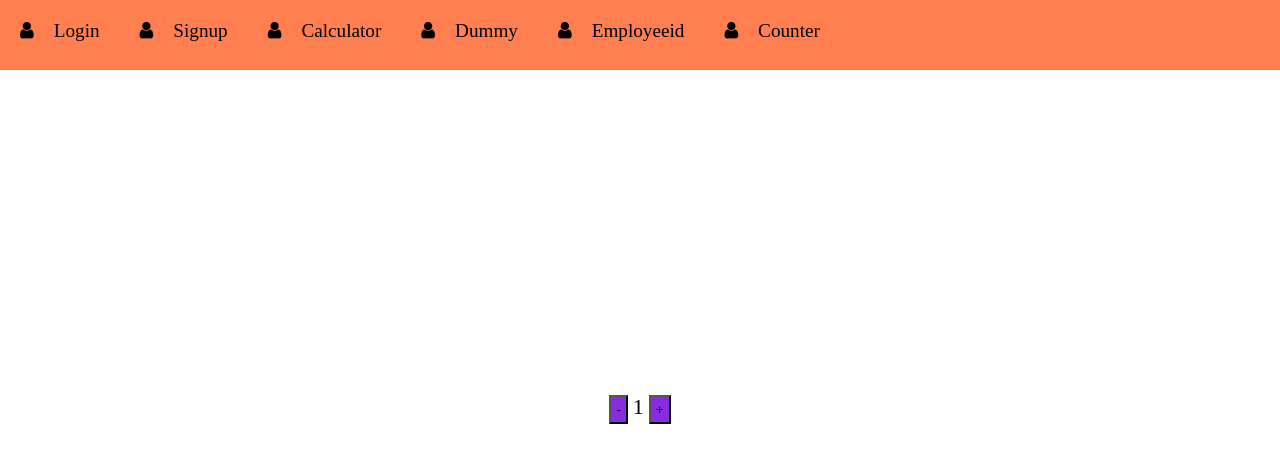
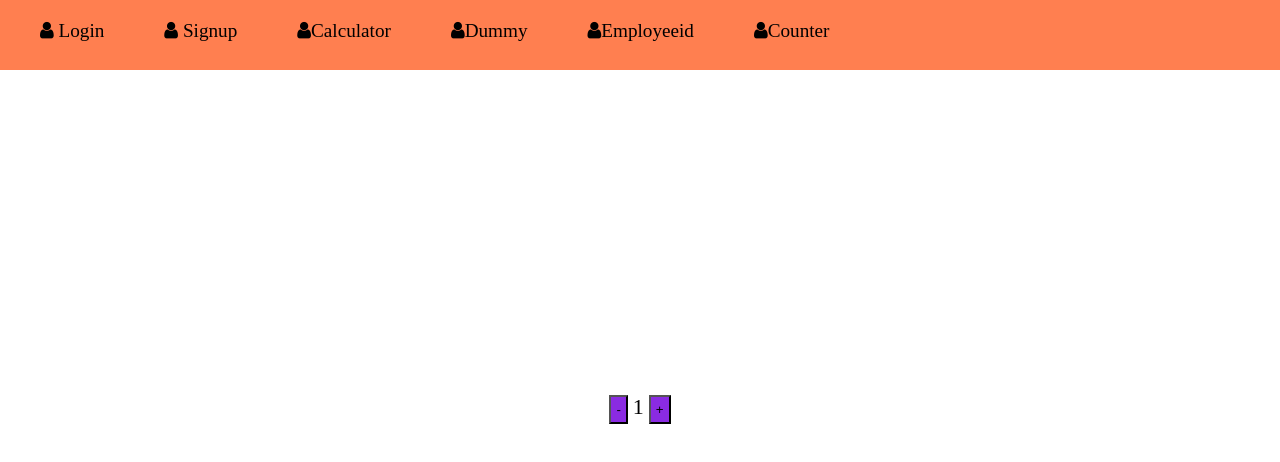
Before and after one commit to venkatesh2001A/react-q6trt7, a React (Create React App) app: page /Counter in a window 1280 px wide. Shown: the top 462 px of the page. Built offline with nearby package versions, Linux system fonts and the light colour scheme.

Commit message:
1 file modified

```diff
--- a/src/components/nav.jsx
+++ b/src/components/nav.jsx
@@ -7,34 +7,44 @@ function Nav() {
       <ul className=" sub">
         <li className="style">
           {' '}
-          <i class="fa fa-user icon"></i>
-          <NavLink to="/login">Login </NavLink>{' '}
+          <NavLink to="/login">
+            <i class="fa fa-user icon"></i> Login{' '}
+          </NavLink>{' '}
         </li>
         <li className="style">
           {' '}
-          <i class="fa fa-user icon"></i>
-          <NavLink to="/signup">Signup</NavLink>
+          <NavLink to="/signup">
+            <i class="fa fa-user icon"></i> Signup
+          </NavLink>
         </li>
         <li className="style">
           {' '}
-          <i class="fa fa-user icon"></i>
-          <NavLink to="/calculator">Calculator</NavLink>
+          <NavLink to="/calculator">
+            <i class="fa fa-user icon"></i>
+            Calculator
+          </NavLink>
         </li>
         <li className="style">
           {' '}
-          <i class="fa fa-user icon"></i>
-          <NavLink to="/Dummy">Dummy</NavLink>
+          <NavLink to="/Dummy">
+            <i class="fa fa-user icon"></i>
+            Dummy
+          </NavLink>
         </li>
 
         <li className="style">
           {' '}
-          <i class="fa fa-user icon"></i>
-          <NavLink to="/Employeeid">Employeeid</NavLink>
+          <NavLink to="/Employeeid">
+            <i class="fa fa-user icon"></i>
+            Employeeid
+          </NavLink>
         </li>
         <li className="style">
           {' '}
-          <i class="fa fa-user icon"></i>
-          <NavLink to="/Counter">Counter</NavLink>
+          <NavLink to="/Counter">
+            <i class="fa fa-user icon"></i>
+            Counter
+          </NavLink>
         </li>
       </ul>
     </div>
```
